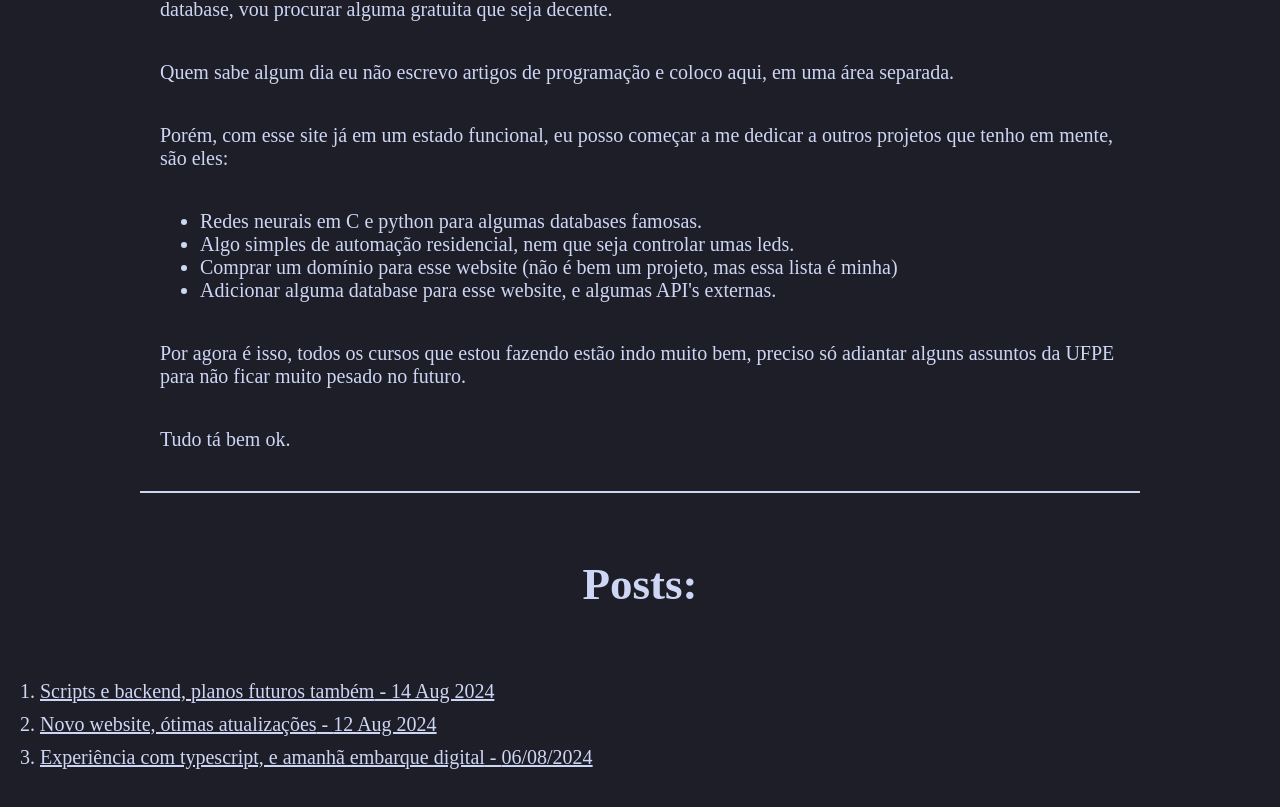
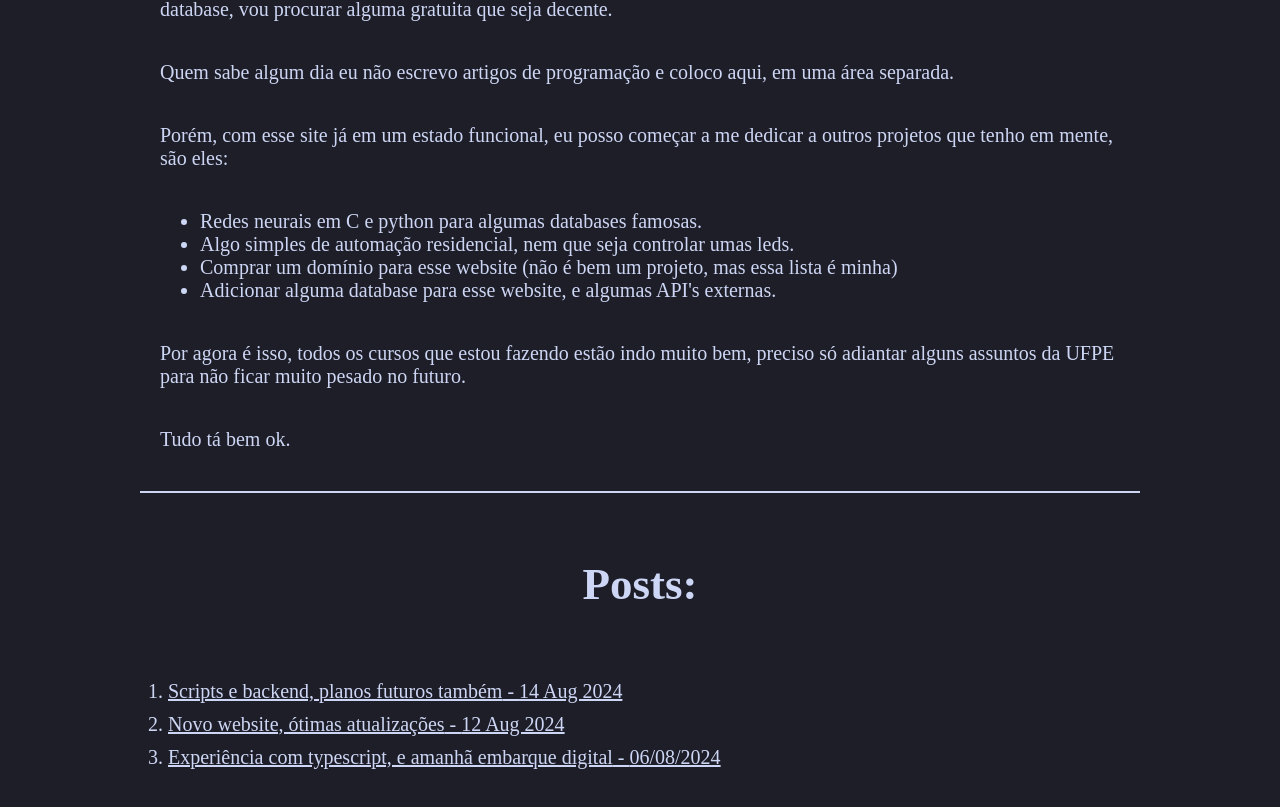
Before and after one commit to pchagas72/personal_website, a React (Vite) app: page /blog in a window 1280 px wide. Shown: the part 1336-2143 px from the top of the page. Built offline with nearby package versions, Linux system fonts and the light colour scheme.

Commit message:
Corrected identation in CM.css and added a margin-left to the old-posts list in /blog

```diff
--- a/src/routes/css/Blog.css
+++ b/src/routes/css/Blog.css
@@ -22,7 +22,8 @@ body {
     font-size: 20px;
     list-style: decimal;
     margin-bottom: 100px;
-}
+    margin-left: 10%;
+    }
 
 .older_posts_ul li{
     margin-bottom: 10px;
@@ -44,5 +45,6 @@ body {
 @media (max-width: 700px) {
     .older_posts_ul {
         font-size: 18px;
+        margin-left: 0px;
     }
 }
```
Also changed, not shown: src/components/ContentMarkdown/CM.css (indentation only).
